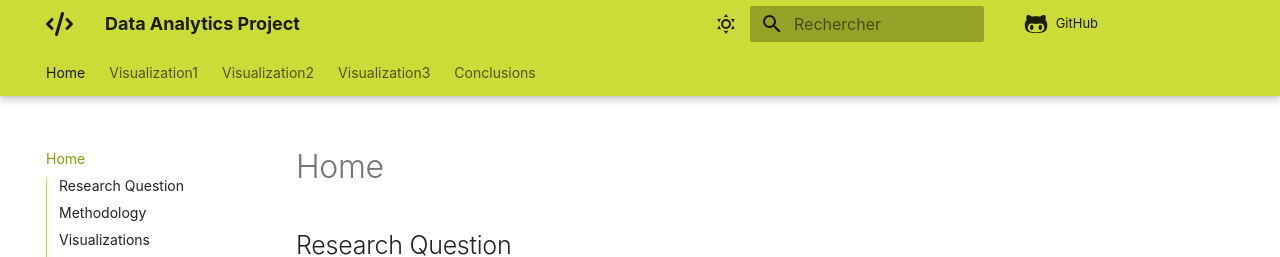
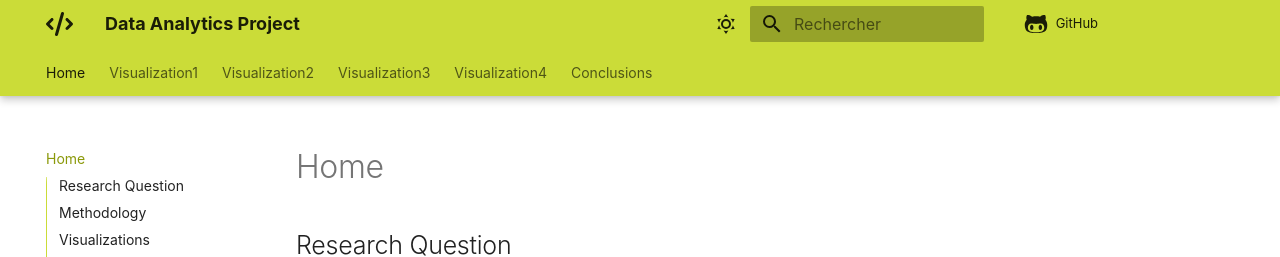
Before and after one commit to jfsql/DataAnalytics, an MkDocs documentation site: the page built from docs/index.md, in a window 1280 px wide. Shown: the top 257 px of the page. Built offline with MkDocs 1.6.1 and Material for MkDocs 9.7.7, drawn with Linux system fonts in a browser that asks for light colours; comment, search, counter and statistics services are not loaded.

Commit message:
Update mkdocs.yml

```diff
--- a/mkdocs.yml
+++ b/mkdocs.yml
@@ -25,6 +25,7 @@ nav:
   - Visualization1: visualization1.md
   - Visualization2: visualization2.md
   - Visualization3: visualization3.md
+  - Visualization4: visualization4.md
   - Conclusions: conclusions.md
   # Référencer vos autres pages ci-dessus...
 
```
